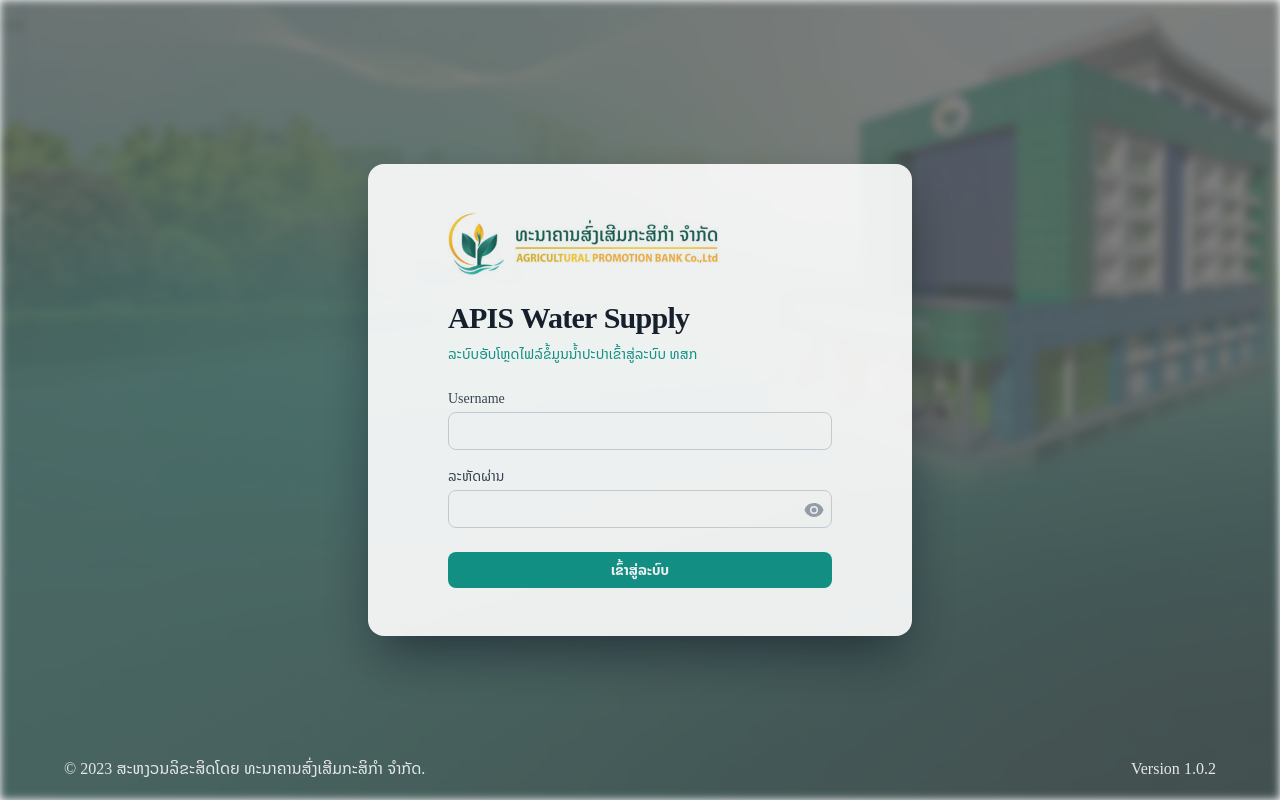
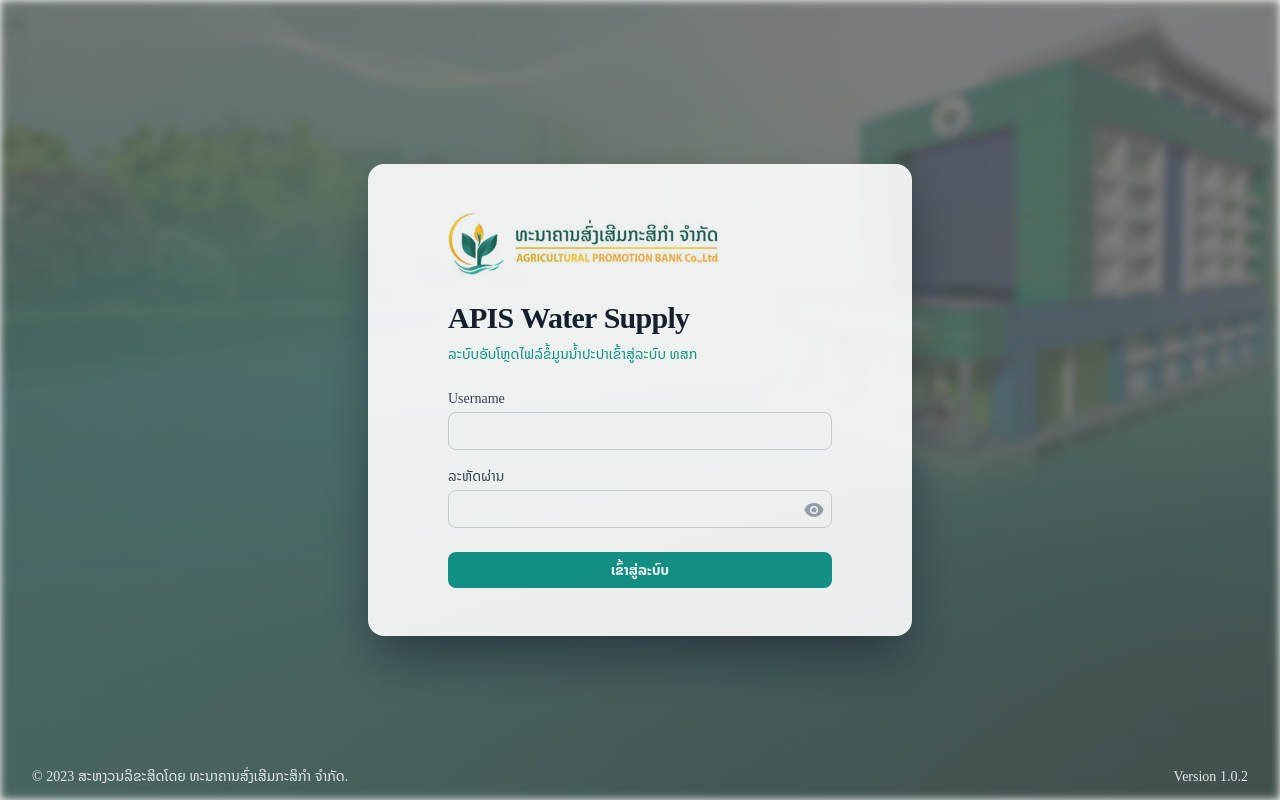
Before and after one commit to korvised/edl-statement, a React (Vite) app: page / in a window 1280 px wide. Built offline with nearby package versions, Linux system fonts and the light colour scheme.

Commit message:
fixed footer

```diff
--- a/src/components/auth/footer.tsx
+++ b/src/components/auth/footer.tsx
@@ -2,17 +2,17 @@
 
 export function Footer() {
   return (
-    <div className="section-md absolute bottom-0 left-0 w-full">
+    <div className="absolute bottom-0 left-0 w-full">
       <footer
         aria-labelledby="footer-heading"
-        className="mx-auto flex h-12 h-16 max-w-7xl flex-col items-center justify-between px-4 py-2 sm:flex-row sm:px-8 sm:py-0"
+        className="section-md flex h-12 flex-col items-center justify-between px-4 py-2 sm:flex-row sm:px-6 sm:px-8 sm:py-0 sm:text-sm lg:px-8"
       >
-        <p className="text-base text-gray-200">
+        <p className="text-gray-200">
           &copy; {new Date().getFullYear()} ສະຫງວນລິຂະສິດໂດຍ
           ທະນາຄານສົ່ງເສີມກະສິກຳ ຈຳກັດ.
         </p>
 
-        <p className="text-base text-gray-200">Version {APP_VERSION}</p>
+        <p className="text-gray-200">Version {APP_VERSION}</p>
       </footer>
     </div>
   )
```
